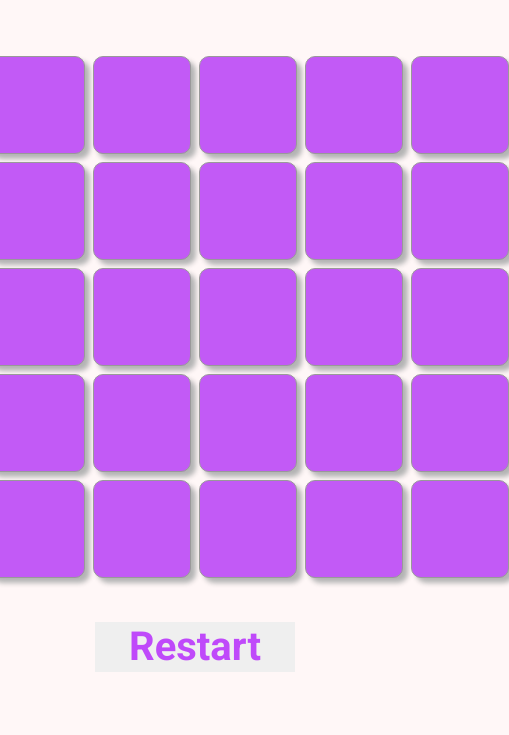
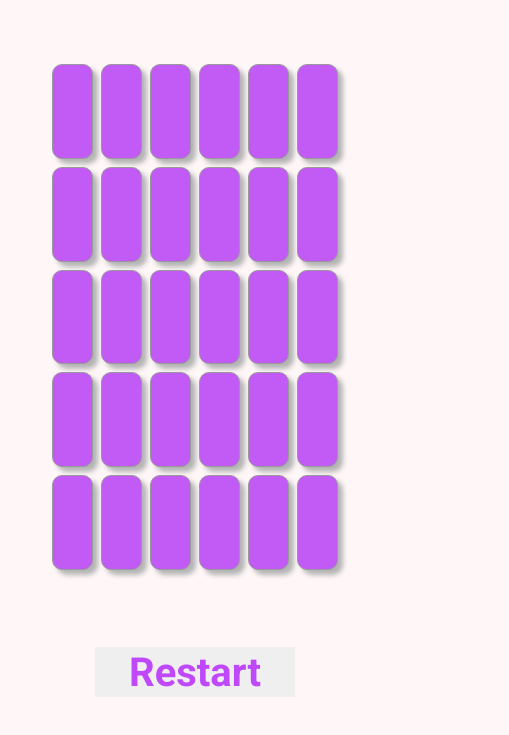
Before and after one commit to nemesnati/ai-project, a plain HTML site: page index.html in a window 390 px wide. Shown: the part 105-840 px from the top of the page, 509 px wide, since content can reach past the window. Drawn offline with Linux system fonts and the light colour scheme.

Commit message:
made it responsive

```diff
--- a/style.css
+++ b/style.css
@@ -12,8 +12,6 @@ body {
     display: grid;
     grid-template-columns: repeat(6, 1fr);
     grid-gap: 0.5rem;
-    max-width: 50rem;
-    max-width: 50rem;
     margin: 0 auto;
   }
 
@@ -25,8 +23,8 @@ body {
     display: flex;
     justify-content: center;
     align-items: center;
-    height: 6rem;
-    width: 6rem;
+    min-height: 11vh;
+    min-width: 10vw;
     cursor: pointer;
     perspective: 1000px;
     border-radius: 10px;
@@ -63,7 +61,7 @@ body {
   }
 
   .card-front i {
-    font-size: 3rem;
+    font-size: clamp(0px, 4vh, 40px);
     color:#bf49fa;
   }
 
@@ -78,7 +76,7 @@ body {
 
     position: absolute;
     left: 50%;
-    bottom: 5%;
+    bottom: 2%;
     transform: translate(-50%, -50%);
 }
 
```
